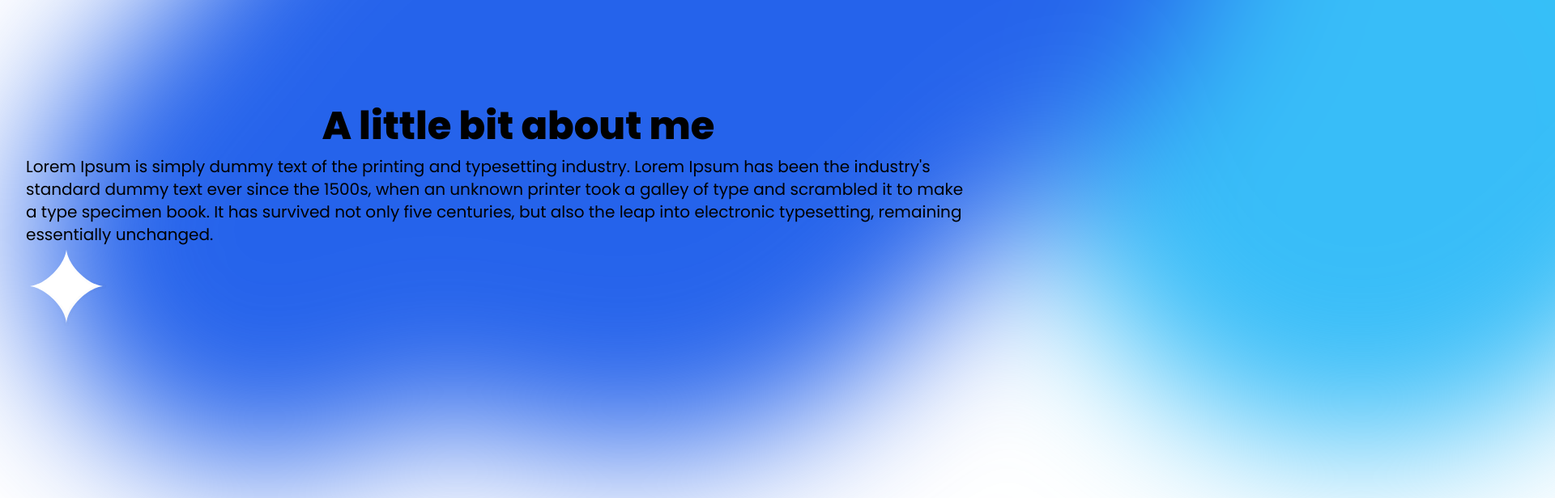
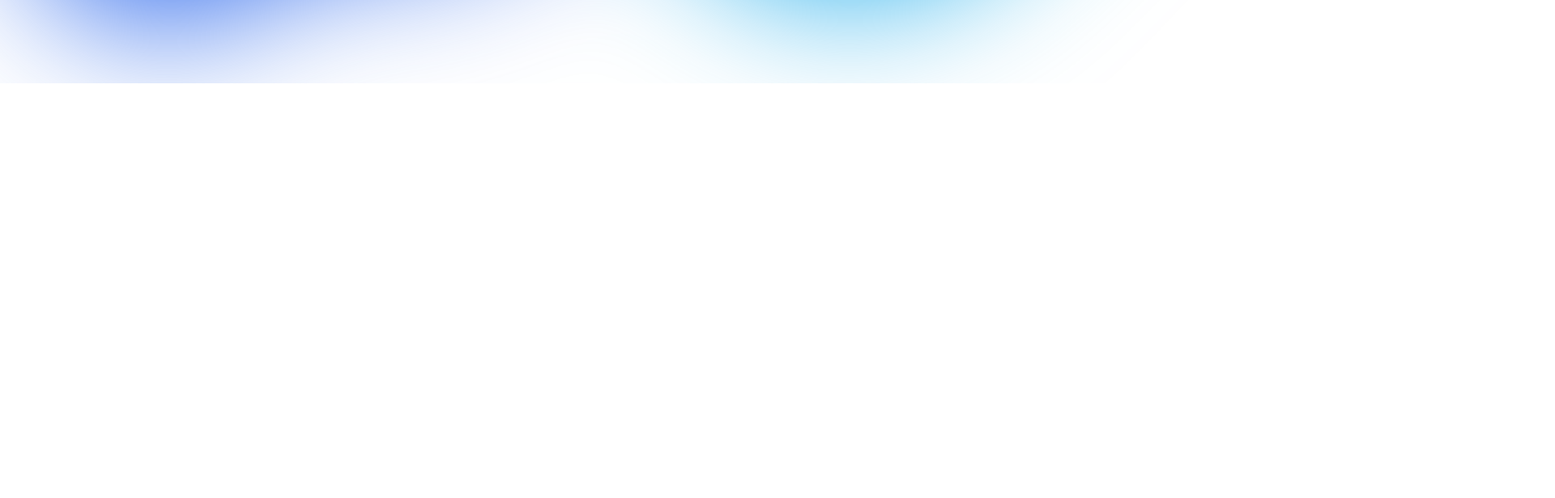
Before and after one commit to edupaulos/mywebsite, a Next.js app: page / in a window 1280 px wide. Shown: the part 920-1536 px from the top of the page at 81% size, 1920 px wide, since content can reach past the window. After the commit the page ends 1023 px from the top, so only its background shows below. Built offline with nearby package versions, Linux system fonts and the light colour scheme.

Commit message:
fix: size boobles

```diff
--- a/src/app/page.tsx
+++ b/src/app/page.tsx
@@ -22,34 +22,6 @@ export default function Home() {
                     src="/icons/Vector.svg"
                 />
             </div>
-            <section
-                id="about"
-                className="mx-auto flex max-w-[1216px] flex-col justify-center justify-items-center py-60 align-middle"
-            >
-                <h2 className="flex justify-center align-middle font-extrabold">
-                    A little bit about me
-                </h2>
-
-                <div className="grid-cols-2">
-                    <p className=" text-pretty text-xl">
-                        {' '}
-                        Lorem Ipsum is simply dummy text of the printing and
-                        typesetting industry. Lorem Ipsum has been the
-                        industry's standard dummy text ever since the 1500s,
-                        when an unknown printer took a galley of type and
-                        scrambled it to make a type specimen book. It has
-                        survived not only five centuries, but also the leap into
-                        electronic typesetting, remaining essentially unchanged.{' '}
-                    </p>
-                    <Image
-                        src="/icons/Vector.svg"
-                        width={100}
-                        height={100}
-                        alt=""
-                        className=""
-                    />
-                </div>
-            </section>
 
             <footer></footer>
         </main>
--- /dev/null
+++ b/src/components/About.tsx
@@ -0,0 +1,34 @@
+import Image from 'next/image';
+
+export const About = () => {
+    return (
+        <section
+            id="about"
+            className="mx-auto flex max-w-[1216px] flex-col justify-center justify-items-center py-60 align-middle"
+        >
+            <h2 className="flex justify-center align-middle font-extrabold">
+                A little bit about me
+            </h2>
+
+            <div className="grid-cols-2">
+                <p className=" text-pretty text-xl">
+                    {' '}
+                    Lorem Ipsum is simply dummy text of the printing and
+                    typesetting industry. Lorem Ipsum has been the industry's
+                    standard dummy text ever since the 1500s, when an unknown
+                    printer took a galley of type and scrambled it to make a
+                    type specimen book. It has survived not only five centuries,
+                    but also the leap into electronic typesetting, remaining
+                    essentially unchanged.{' '}
+                </p>
+                <Image
+                    src="/icons/Vector.svg"
+                    width={100}
+                    height={100}
+                    alt=""
+                    className=""
+                />
+            </div>
+        </section>
+    );
+};
--- a/src/components/Bagde/index.tsx
+++ /dev/null
@@ -1,9 +0,0 @@
-import React from 'react';
-
-// import { Container } from './styles';
-
-const Bagde: React.FC = () => {
-  return <div />;
-}
-
-export default Bagde;
--- a/src/components/ui/Boobles.tsx
+++ b/src/components/ui/Boobles.tsx
@@ -3,10 +3,10 @@
 export const Boobles: React.FC = () => {
     return (
         <div className="absolute -z-10 blur-3xl">
-            <div className="absolute h-[70rem]  w-[70rem] translate-x-[80rem] translate-y-24 rounded-full bg-cyan-400 blur-3xl" />
-            <div className="absolute h-[50rem]  w-[50rem] translate-x-[80rem] translate-y-[40rem] rounded-full bg-sky-400 blur-3xl" />
-            <div className="absolute h-[57.5rem]  w-[83rem] translate-x-64 translate-y-96 -rotate-45 rounded-full bg-blue-600 blur-3xl" />
-            <div className=" absolute h-[36rem] w-[52rem] translate-y-[50rem] -rotate-45 rounded-full bg-blue-600 blur-3xl " />
+            <div className="absolute h-[43rem] w-[43rem] translate-x-[50rem] translate-y-14 rounded-full bg-cyan-400 blur-3xl" />
+            <div className="absolute h-[31rem]  w-[31rem] translate-x-[50rem] translate-y-96 rounded-full bg-sky-500 blur-3xl" />
+            <div className="absolute h-[36rem]  w-[52rem] translate-x-40 translate-y-40 -rotate-45 rounded-full bg-blue-600 blur-3xl" />
+            <div className="absolute h-[22.5rem] w-[32.5rem] translate-y-[31.25rem] -rotate-45 rounded-full bg-blue-600 blur-3xl " />
         </div>
     );
 };
```
Also changed, not shown: src/components/Bagde/Bagde.styles.ts (deleted), src/components/Bagde/Bagde.types.ts (deleted).
